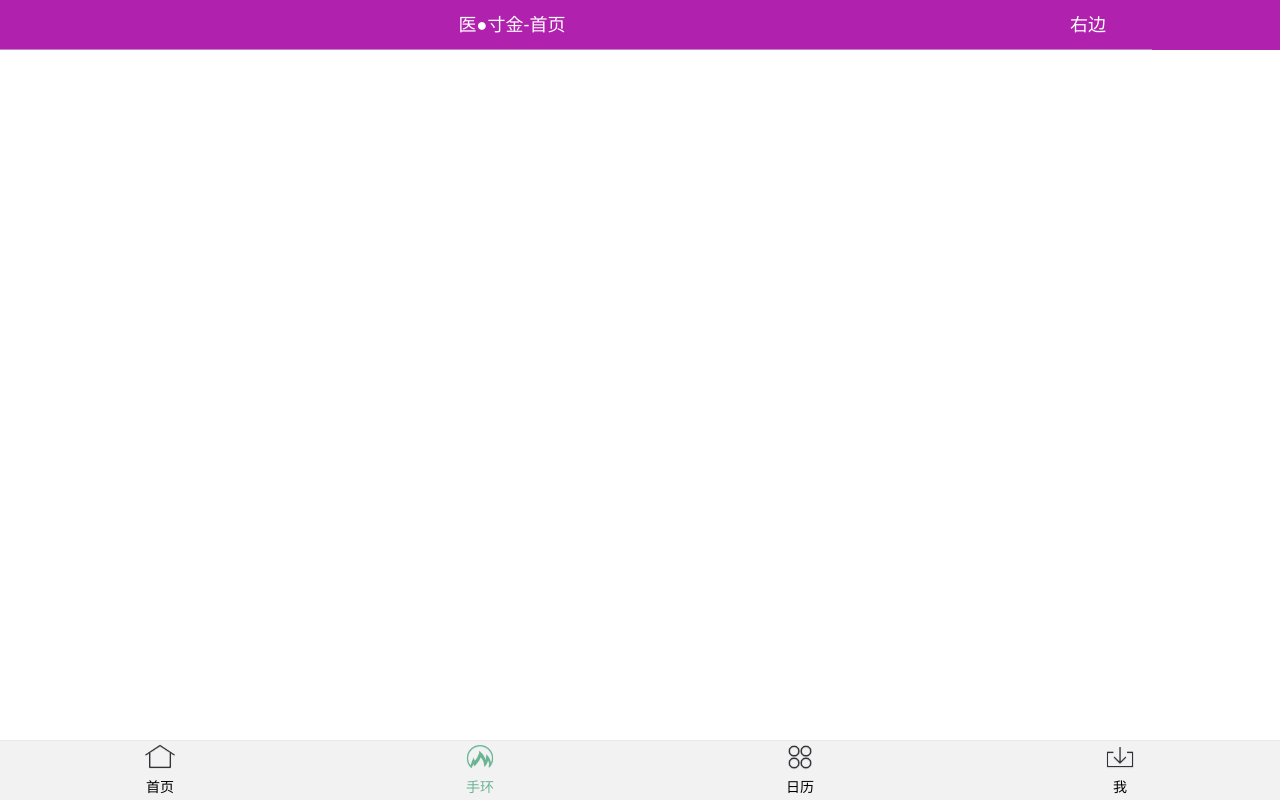
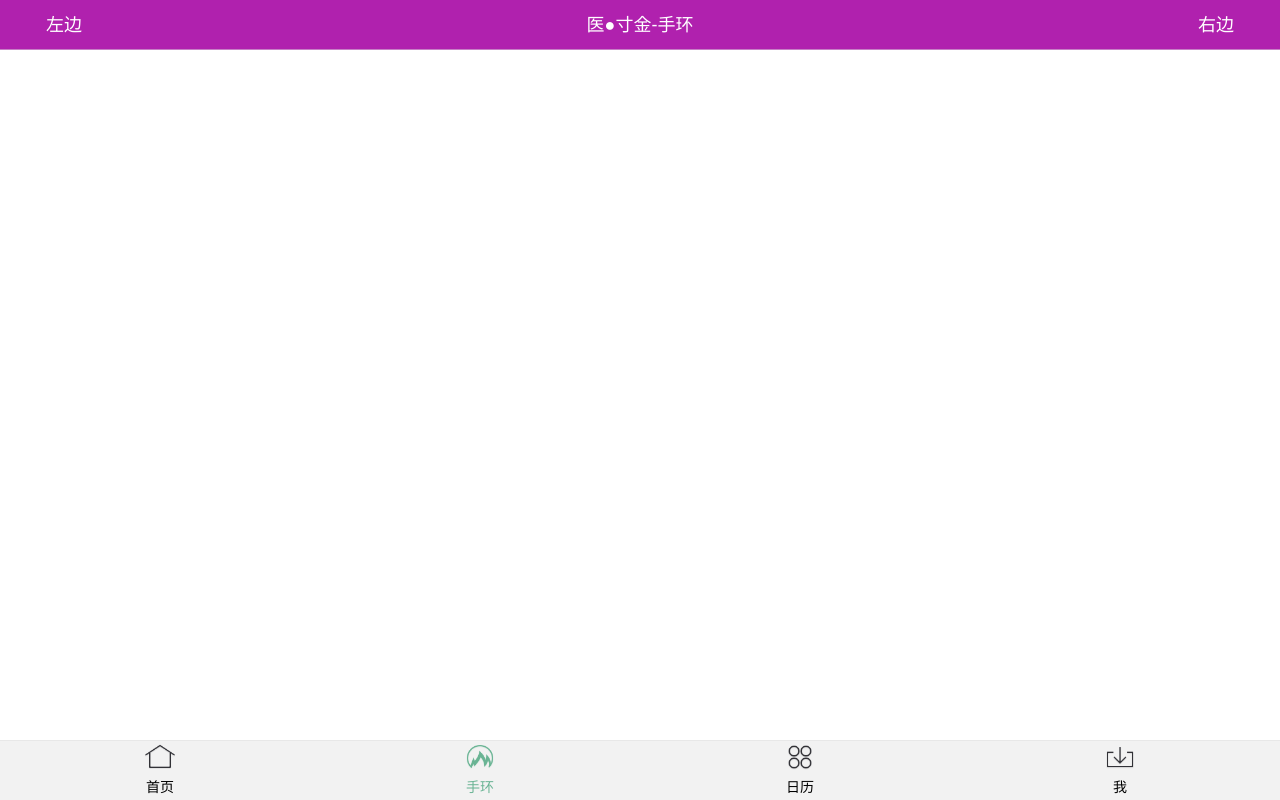
Before and after one commit to walkbug/yicunjin, a plain HTML site: page widget/index.html in a window 1280 px wide. Both pictures are taken after a click on the item "手环". Drawn offline with Linux system fonts and the light colour scheme.

Commit message:
201807301027

```diff
--- a/widget/config.xml
+++ b/widget/config.xml
@@ -10,7 +10,7 @@
 
     <author email="developer@apicloud.com" href="http://www.apicloud.com">
 
-        Developer
+        walkbug
 
     </author>
 
--- a/widget/index.html
+++ b/widget/index.html
@@ -11,6 +11,7 @@
         header{ background-color: #b021ae; }
         header ul li { height: 50px; line-height: 50px; text-align: center; display: none; color: #ffffff; position: relative;font-size: 18px;  }
         header ul li.active{ display: block;float:left; width:80%}
+        header ul li.activelf{ display: block;float:left; width:10%}
         #footer{  background-color: #f2f2f2; }
         #footer ul li{  padding-top: 36px; padding-bottom: 4px; background: url() no-repeat center 2px; background-size: auto 30px; text-align: center; }
         #footer ul li.active{ color: #6ab494; }
@@ -31,16 +32,16 @@
 <div id="wrap" class="flex-wrap flex-vertical">
     <header>
         <ul>
-            <li class="border-b active" style="width:10%">左边</li>
+            <li class="border-b activelf" id="leftbb">左边</li>
         </ul>
         <ul>
-            <li class="border-b active" >医●寸金-首页</li>
-            <li class="border-b" >医●寸金-手环</li>
-            <li class="border-b" >医●寸金-日历</li>
-            <li class="border-b" >医●寸金-我</li>
+            <li class="border-b active" id="centerbb">医●寸金-首页</li>
+            <li class="border-b" id="centerbb">医●寸金-手环</li>
+            <li class="border-b" id="centerbb">医●寸金-日历</li>
+            <li class="border-b" id="centerbb">医●寸金-我</li>
         </ul>
         <ul>
-            <li class="border-b active" style="width:10%">右边</li>
+            <li class="border-b activelf" id="rightbb">右边</li>
         </ul>
     </header>
     <div id="main" class="flex-con">
@@ -69,7 +70,7 @@
     }
 
     function funIniGroup(){
-        var eHeaderLis = $api.domAll('header li'),
+        var eHeaderLis = $api.domAll('#centerbb'),
             frames = [];
         for (var i = 0,len = eHeaderLis.length; i < len; i++) {
                 frames.push( {
@@ -99,7 +100,7 @@
     function randomSwitchBtn( tag ) {
         if( tag == $api.dom('#footer li.active') )return;
         var eFootLis = $api.domAll('#footer li'),
-            eHeaderLis = $api.domAll('header li'),
+            eHeaderLis = $api.domAll('#centerbb'),
             index = 0;
         for (var i = 0,len = eFootLis.length; i < len; i++) {
             if( tag == eFootLis[i] ){
@@ -109,6 +110,7 @@
                 $api.removeCls(eHeaderLis[i], 'active');
             }
         }
+        // alert(index);
         $api.addCls( eFootLis[index], 'active');
         $api.addCls( eHeaderLis[index], 'active');
         api.setFrameGroupIndex({
```
